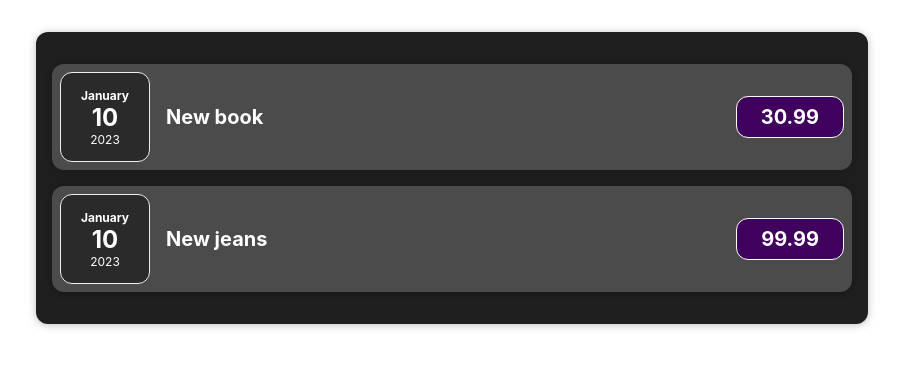
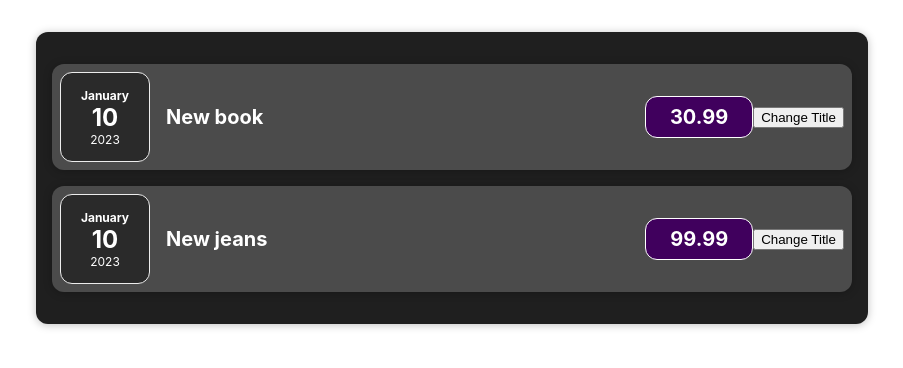
Before and after one commit to askoke/expenses-http, a React (Create React App) app: page / in a window 1280 px wide. Shown: the top 368 px of the page, without its empty margins (188-1091 px from the left). Built offline with nearby package versions, Linux system fonts and the light colour scheme.

Commit message:
Added change title button

```diff
--- a/src/components/Expenses/ExpenseItem.js
+++ b/src/components/Expenses/ExpenseItem.js
@@ -1,8 +1,16 @@
+import React, { useState } from 'react';
+
 import './ExpenseItem.css'
 import ExpenseDate from "./ExpenseDate.js";
 import Card from "../UI/Card.js"
 
-function ExpenseItem(props){
+const ExpenseItem = (props) => {
+	const [title, setTitle] = useState(props.expenseData.title)
+	const clickHandler = () => {
+		setTitle('Updated!')
+		console.log(title)
+	}
+
 	return(
 		<Card className="expense-item">
 			<ExpenseDate date={props.expenseData.date}></ExpenseDate>
@@ -10,6 +18,7 @@
 				<h2>{props.expenseData.title}</h2>
 				<div className="expense-item__price">{props.expenseData.price}</div>
 			</div>
+			<button onClick={clickHandler}>Change Title</button>
 		</Card>
 	)
 }
```
